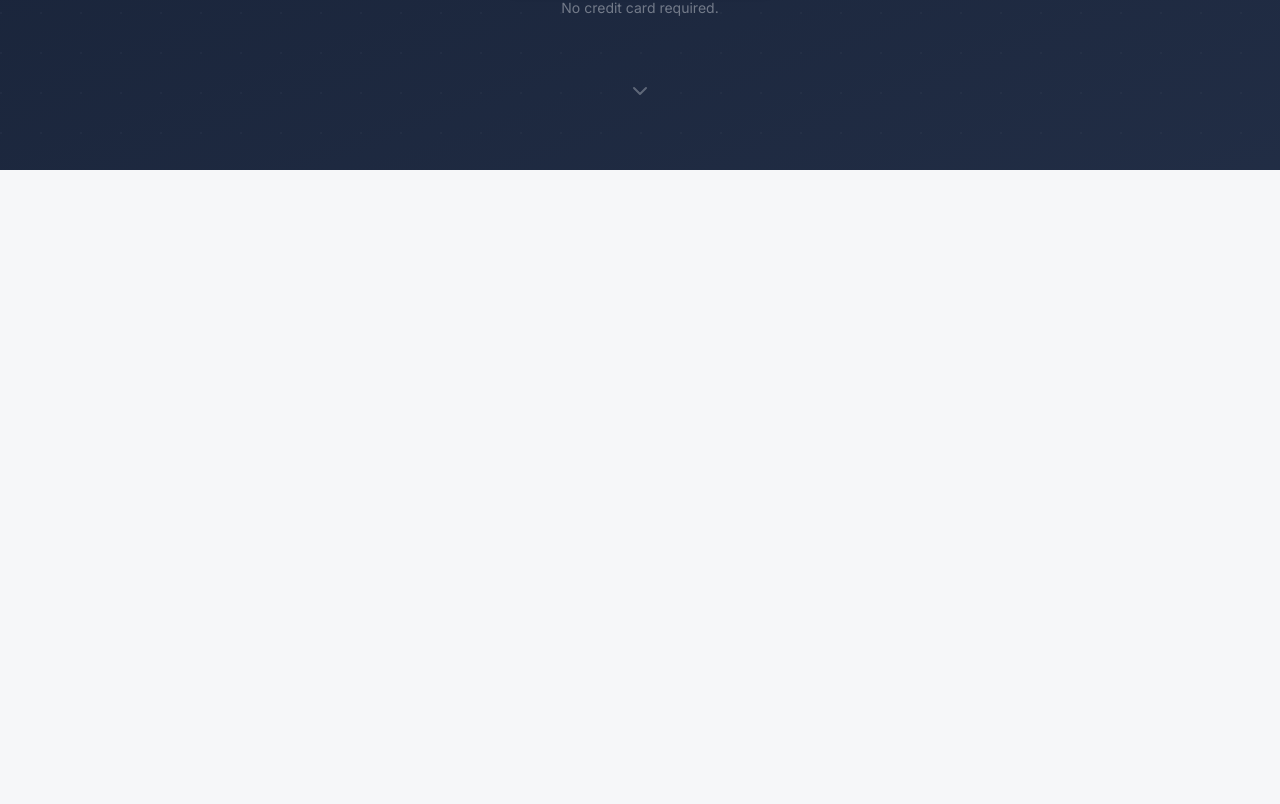
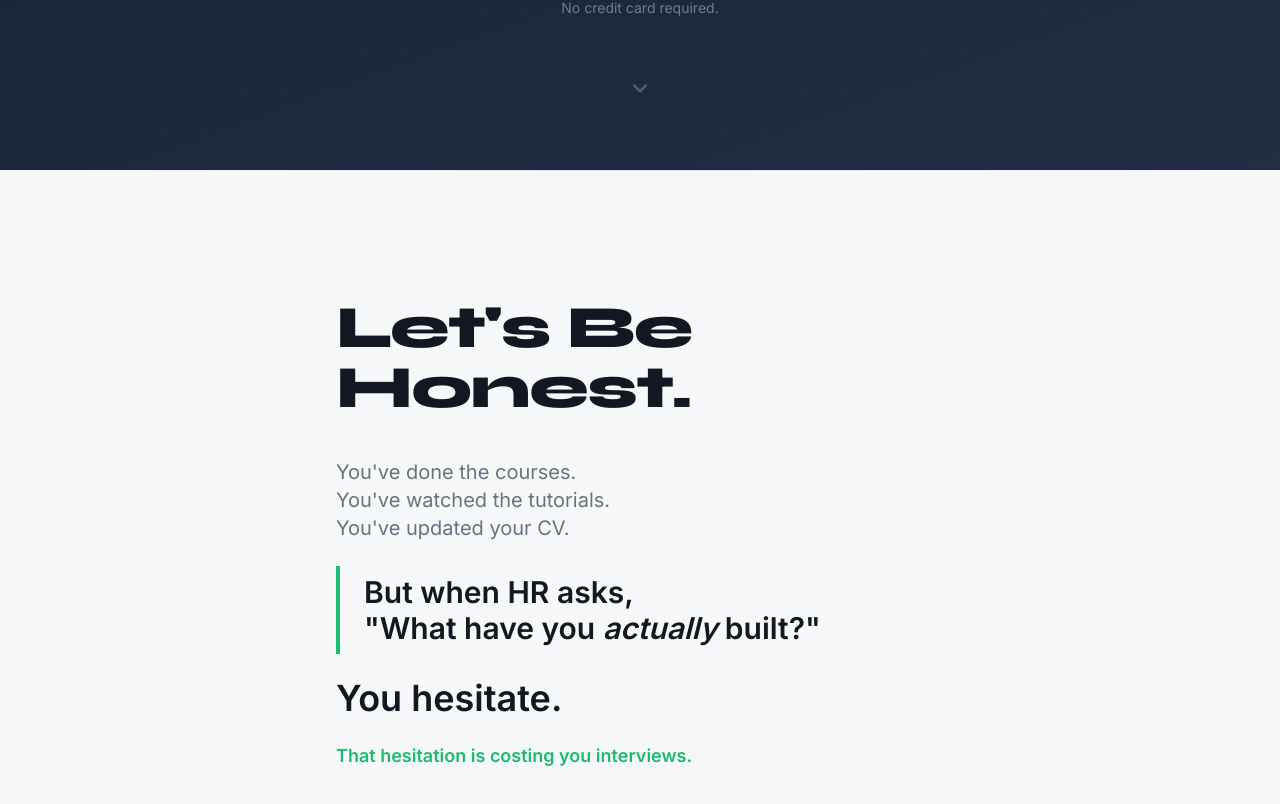
Before and after one commit to devs-commits/landing, a React (Vite) app: page / in a window 1280 px wide. Shown: the part 1028-1832 px from the top of the page. Before the commit the page ends 1198 px from the top, so only its background shows below. Built offline with nearby package versions, Linux system fonts and the light colour scheme.

Commit message:
imported the Hard truth section

```diff
--- a/src/pages/index.tsx
+++ b/src/pages/index.tsx
@@ -1,8 +1,7 @@
 import { useState } from "react";
 import Navbar from "../components/Navbar";
 import HeroSection from "./../components/HeroSection";
-
-
+import HardTruthSection from "../components/HardTruthSection";
 const Index = () => {
   const [waitlistOpen, setWaitlistOpen] = useState(false);
   const [sponsorOpen, setSponsorOpen] = useState(false);
@@ -11,6 +10,7 @@ const Index = () => {
     <div className="min-h-screen bg-background">
       <Navbar />
       <HeroSection onCTAClick={() => setWaitlistOpen(true)} />
+    <HardTruthSection />
     </div>
   );
 };
```
